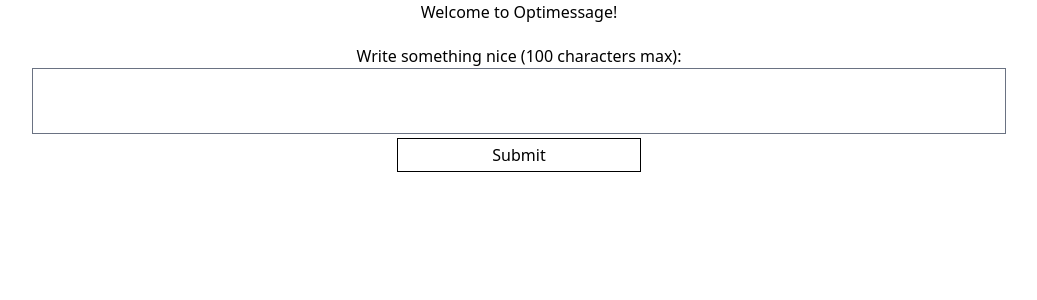
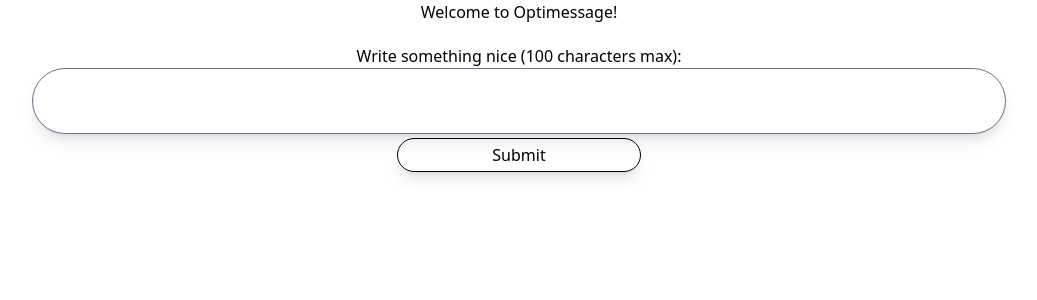
Before and after one commit to WillFrancois/Optimessage, a SvelteKit app: page / in a window 1280 px wide. Shown: the top 300 px of the page, without its empty margins (121-1158 px from the left). Built offline with nearby package versions, Linux system fonts and the light colour scheme.

Commit message:
Modified behavior and text position

```diff
--- a/src/routes/+page.svelte
+++ b/src/routes/+page.svelte
@@ -2,11 +2,15 @@
 	let loading: string = $state('');
 
 	async function verifyMessage(): Promise<boolean> {
-		if (loading === 'Moderating...') {
+		if (
+			loading ===
+			'Thank you for your submission! This will be posted if it passes the automated moderating process.'
+		) {
 			console.log('Still loading!');
 			return false;
 		}
-		loading = 'Moderating...';
+		loading =
+			'Thank you for your submission! This will be posted if it passes the automated moderating process.';
 		let userText: HTMLTextAreaElement | null = document.querySelector('#user-input');
 
 		if (userText != null) {
@@ -45,16 +49,16 @@
 		<textarea
 			maxlength="100"
 			id="user-input"
-			class="resize-none place-self-center md:w-2/1 lg:w-3/1"
+			class="shadow-black-100 resize-none place-self-center rounded-full shadow-lg md:w-1/1 lg:w-3/1"
 		></textarea>
 		<button
-			class="mt-1 place-self-center border-1 p-1 md:w-1/2 lg:w-3/4"
+			class="shadow-black-100 mt-1 place-self-center rounded-full border-1 p-1 shadow-lg md:w-1/2 lg:w-3/4"
 			type="submit"
 			aria-label="Submit Button"
 			onclick={verifyMessage}>Submit</button
 		>
-		<p class="text-center">
-			{loading}
-		</p>
 	</div>
+	<p class="text-center">
+		{loading}
+	</p>
 </form>
```
